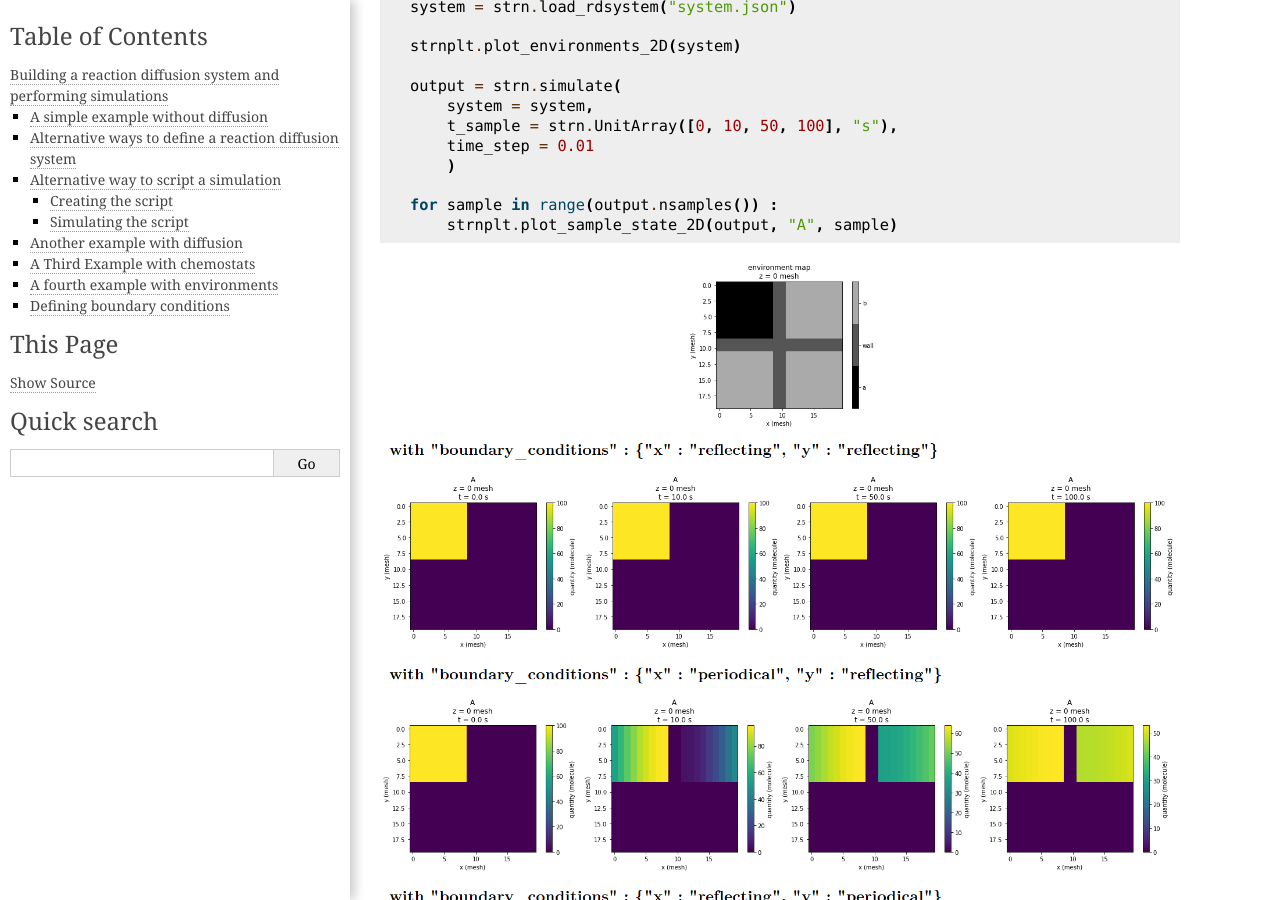
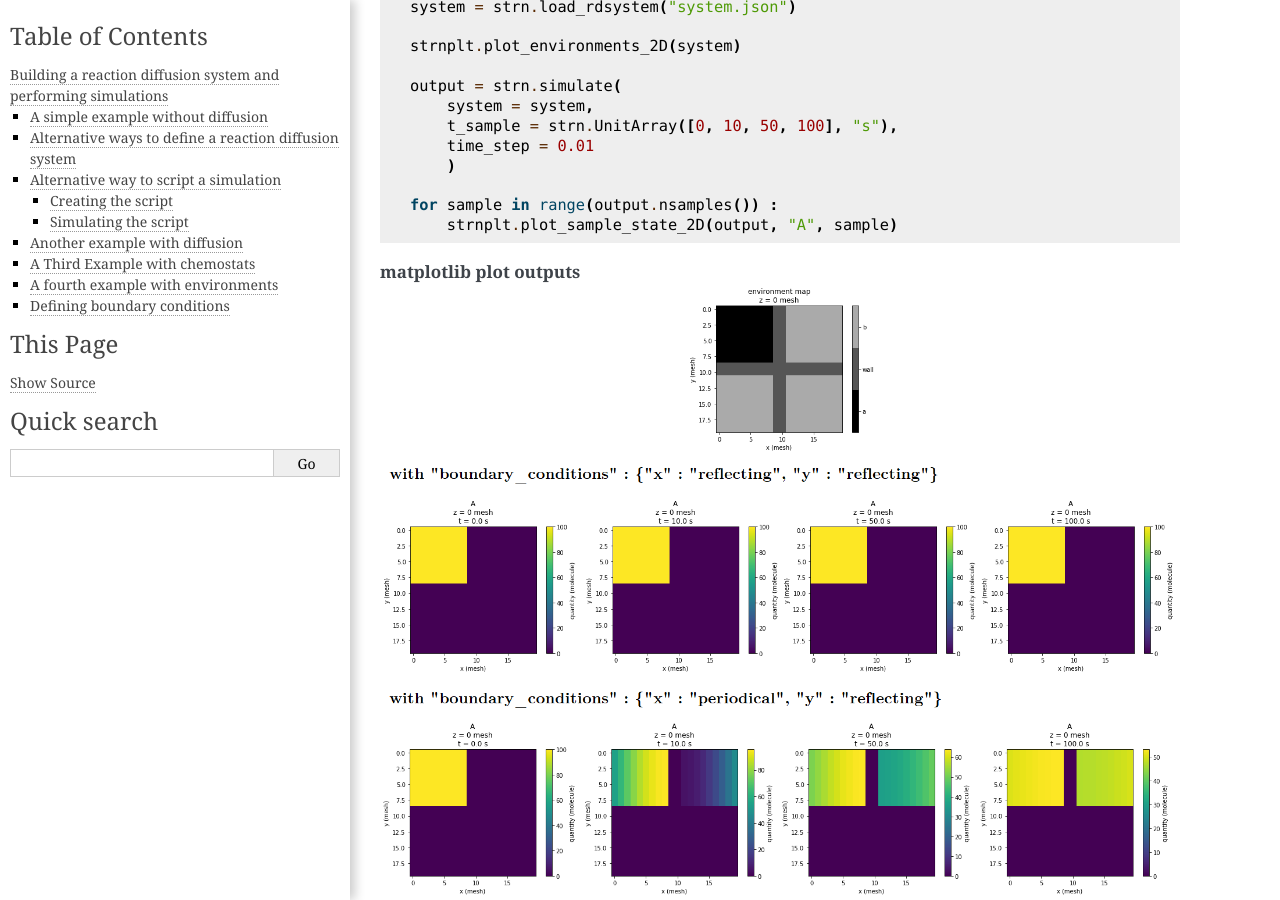
Before and after one commit to ThibaultFillion/strengths, a Sphinx documentation site: the page built from documentation/building_and_simulating_rds.rst, in a window 1280 px wide and 900 px high, scrolled down 13974 px. Built offline with Sphinx 7.4.7, drawn with Linux system fonts in a browser that asks for light colours.

Commit message:
Update building_and_simulating_rds.rst

```diff
--- a/documentation/building_and_simulating_rds.rst
+++ b/documentation/building_and_simulating_rds.rst
@@ -709,5 +709,7 @@ Let us see what happens when we apply different boundary conditions to this syst
   for sample in range(output.nsamples()) :
       strnplt.plot_sample_state_2D(output, "A", sample)
 
+**matplotlib plot outputs**
+
 .. image:: traj5.png
   :align: center
```
